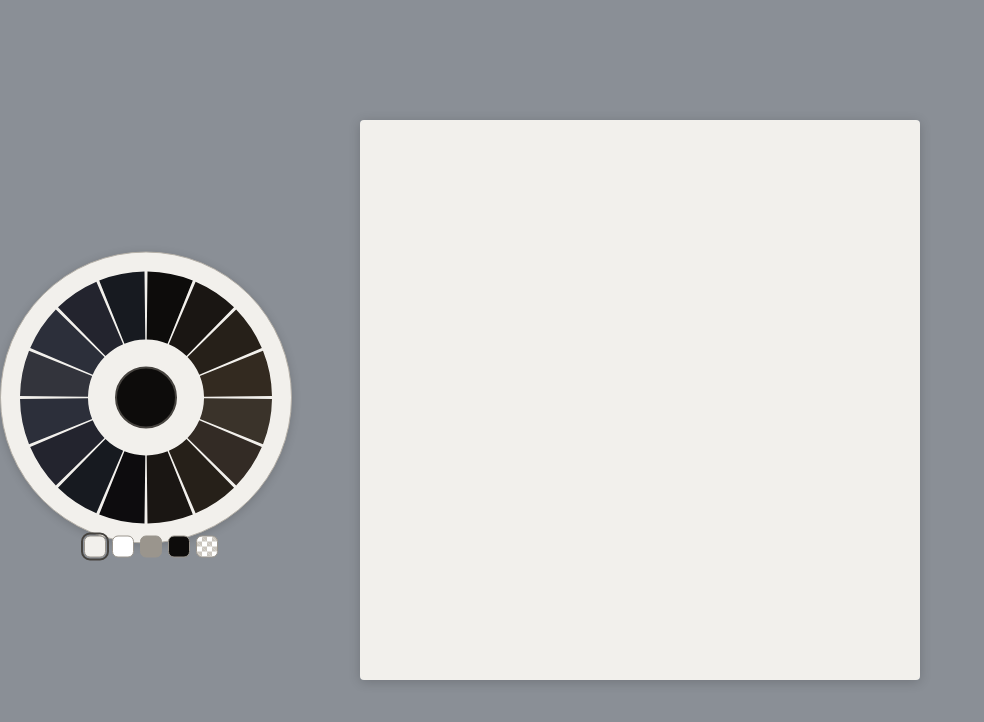
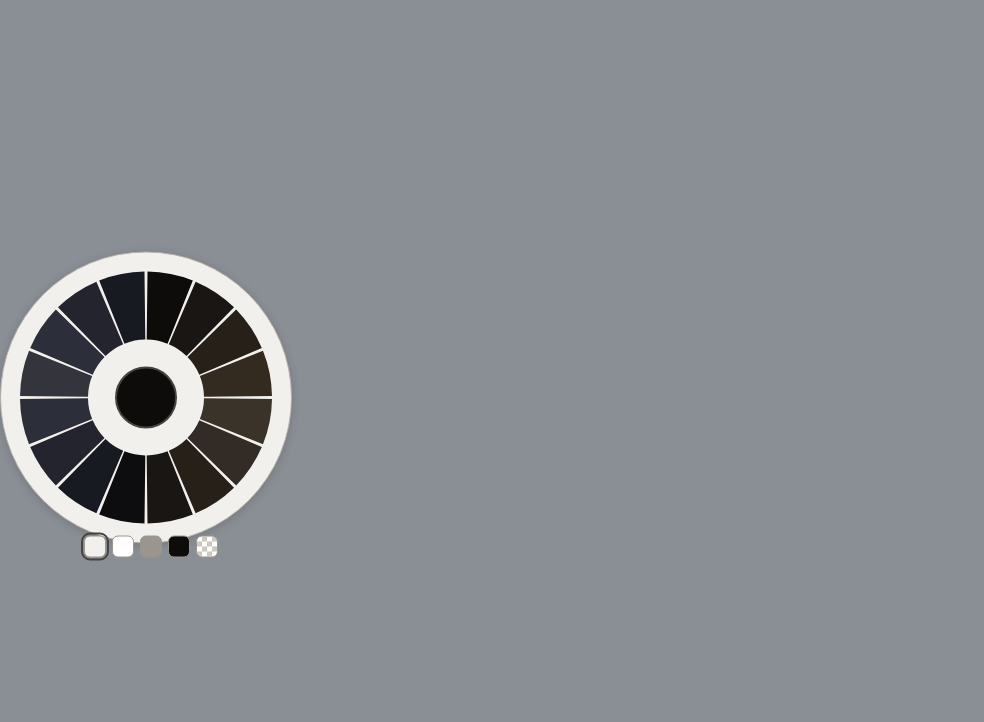
Before and after one commit to ilostmyshipsname-design/svg-offline-logo-generator, a plain HTML site: page blacks-wheel.html in a window 1280 px wide. Shown: the whole page, without its empty margins (0-984 px from the left). Drawn offline with Linux system fonts and the light colour scheme.

Commit message:
Demo pages: canvas square removed - comparison pages hold only the widget being compared
Co-authored-by: ilostmyshipsname-design <ilostmyshipsname-design@users.noreply.github.com>

```diff
--- a/blacks-wheel.html
+++ b/blacks-wheel.html
@@ -7,9 +7,6 @@
 <style>
  html,body{margin:0;height:100%;overflow:hidden;background:#8a8f96;
    font-family:system-ui,sans-serif;-webkit-user-select:none;user-select:none}
- .ab{position:absolute;left:50%;top:50%;transform:translate(-50%,-50%);
-   width:70vmin;height:70vmin;background:#f2f0ec;border-radius:4px;
-   box-shadow:0 2px 12px rgba(0,0,0,.18)}
  .seat{position:fixed;left:14px;top:50%;transform:translateY(-50%);z-index:5}
  .bgd{position:absolute;left:-14px;top:-14px;width:292px;height:292px;
    border-radius:50%;background:#f2f0ec;border:1px solid #b5b0a8;
@@ -28,7 +25,6 @@
 </head>
 <body>
 
-<div class="ab"></div>
 <div class="seat">
  <div class="bgd" id="bgd"></div>
  <svg id="wheel" width="264" height="264" viewBox="0 0 264 264" style="position:relative"></svg>
```
Also changed, not shown: color-on-canvas.html (+0 -4 lines), side-tabs.html (+0 -4 lines).
